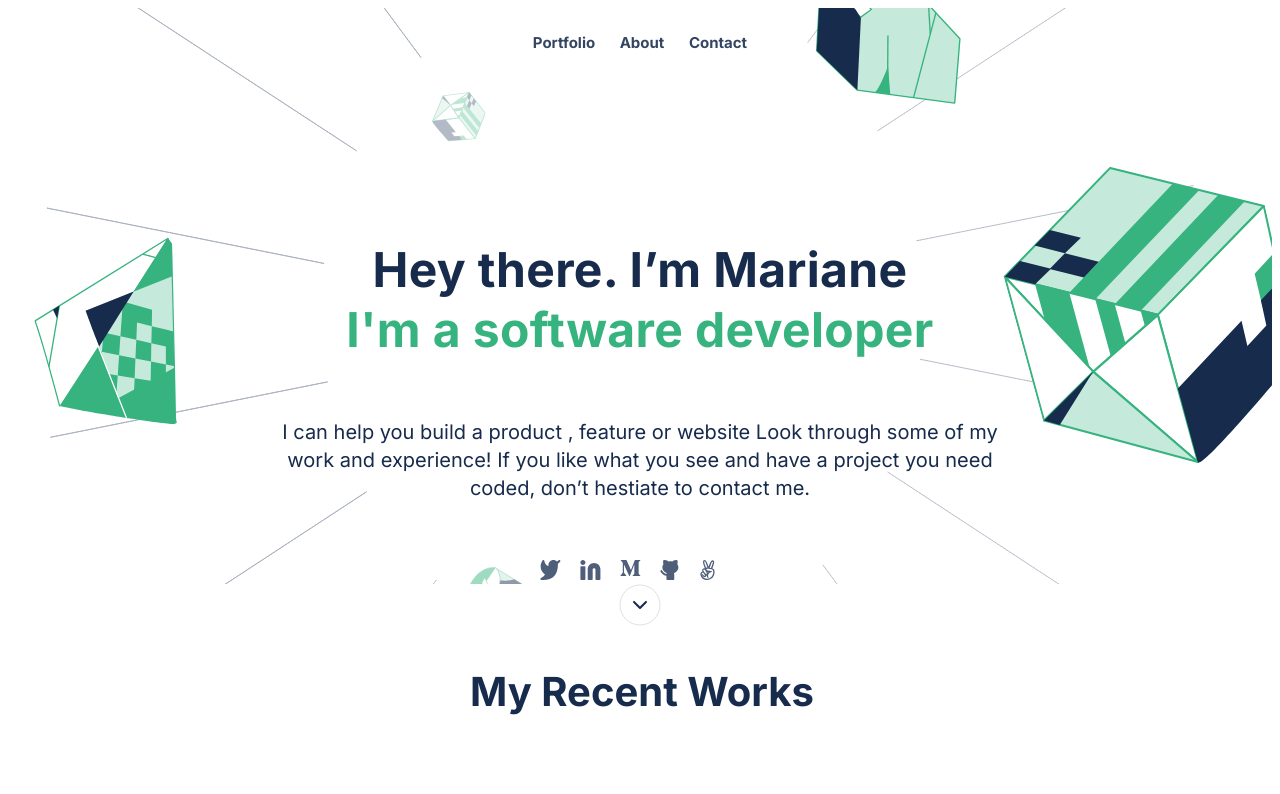
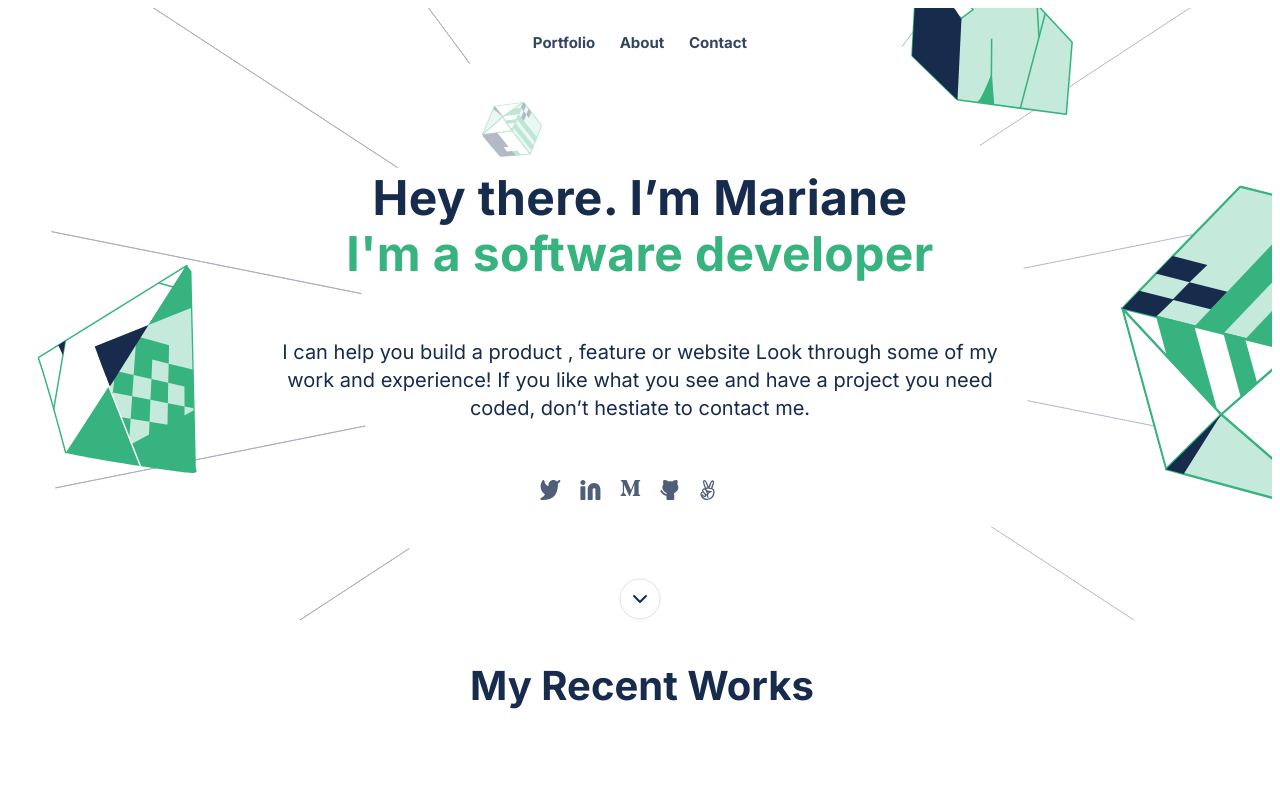
Before and after one commit to Draxeytina/react-portfolio, a plain HTML site: page index.html in a window 1280 px wide. Shown: the top 794 px of the page. Drawn offline with Linux system fonts and the light colour scheme.

Commit message:
Fix normal button position and header background image

```diff
--- a/index.html
+++ b/index.html
@@ -52,12 +52,12 @@
                     <a><img src="/images/angellist.svg" alt=""></a>
                 </li>
             </ul>
+            <a class="normal-button">
+                <img src="images/Disabled.svg" alt="">
+            </a>
         </section>
     </section>
     <section class="works">
-        <a class="normal-button">
-            <img src="images/Disabled.svg" alt="">
-        </a>
         <h3 class="works-headline">My Recent Works</h3>
         <a class="indicator-button">
             <img src="images/Indicator.svg" alt="">
--- a/styles.css
+++ b/styles.css
@@ -427,7 +427,9 @@
   .desktop-header {
     background-image: url("/images/Header-llustration-desktop.svg");
     background-repeat: no-repeat;
-    background-size: cover;
+    background: size 100%;
+    left: 27px;
+    top: -398px;
   }
 
   .desktop-main-header {
@@ -471,7 +473,7 @@
     text-align: center;
     letter-spacing: 0.37px;
     margin: 0px;
-    margin-top: 160px;
+    margin-top: 88px;
   }
 
   .about-heading2 {
@@ -479,11 +481,11 @@
     font-style: normal;
     font-weight: 800;
     font-size: 48px;
-    line-height: 60px;
     text-align: center;
     letter-spacing: 0.37px;
     margin: 0px;
     bottom: 0px;
+    margin-bottom: 0px;
   }
 
   .about-text {
@@ -499,14 +501,20 @@
     padding-left: 260px;
     padding-right: 260px;
     margin-top: 24px;
+    margin-bottom: 0px;
+    padding-bottom: 0;
   }
 
   .social-media {
     display: grid;
     grid-template-columns: 40px 40px 40px 40px 40px;
-     margin: 0px;
+    margin: 0px;
     padding: 0px;
     justify-content: center;
+  }
+
+  .normal-button {
+    margin-top: 74px;
   }
 }
 
```
